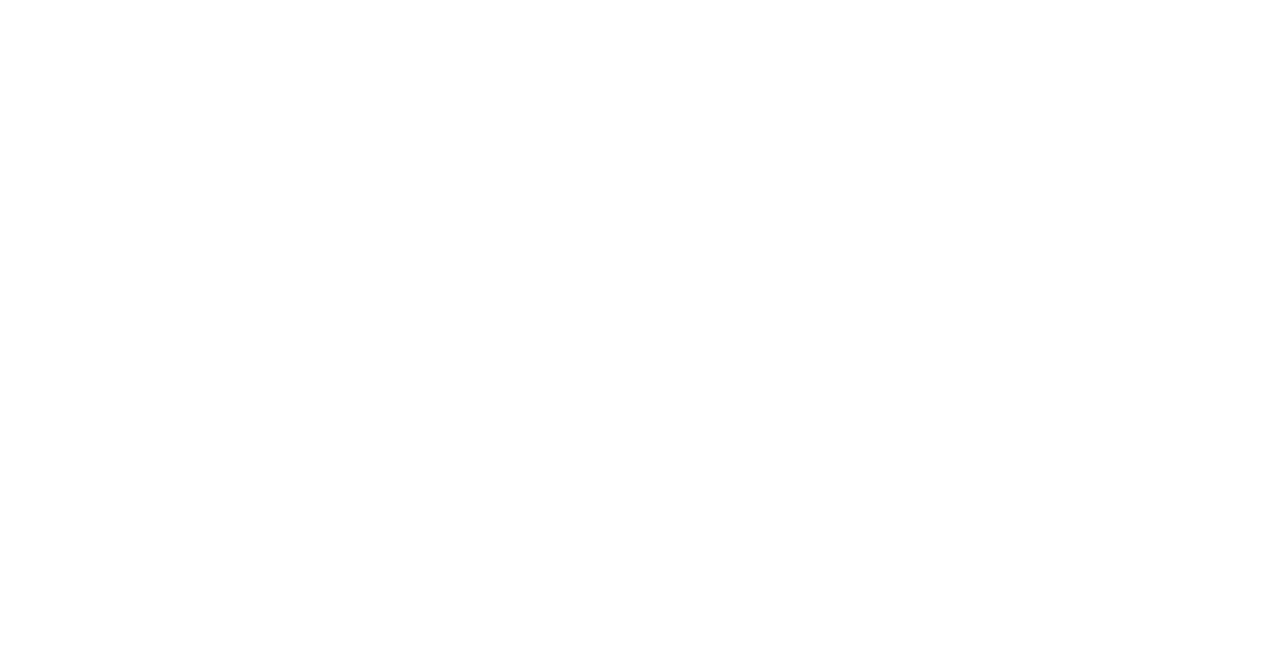
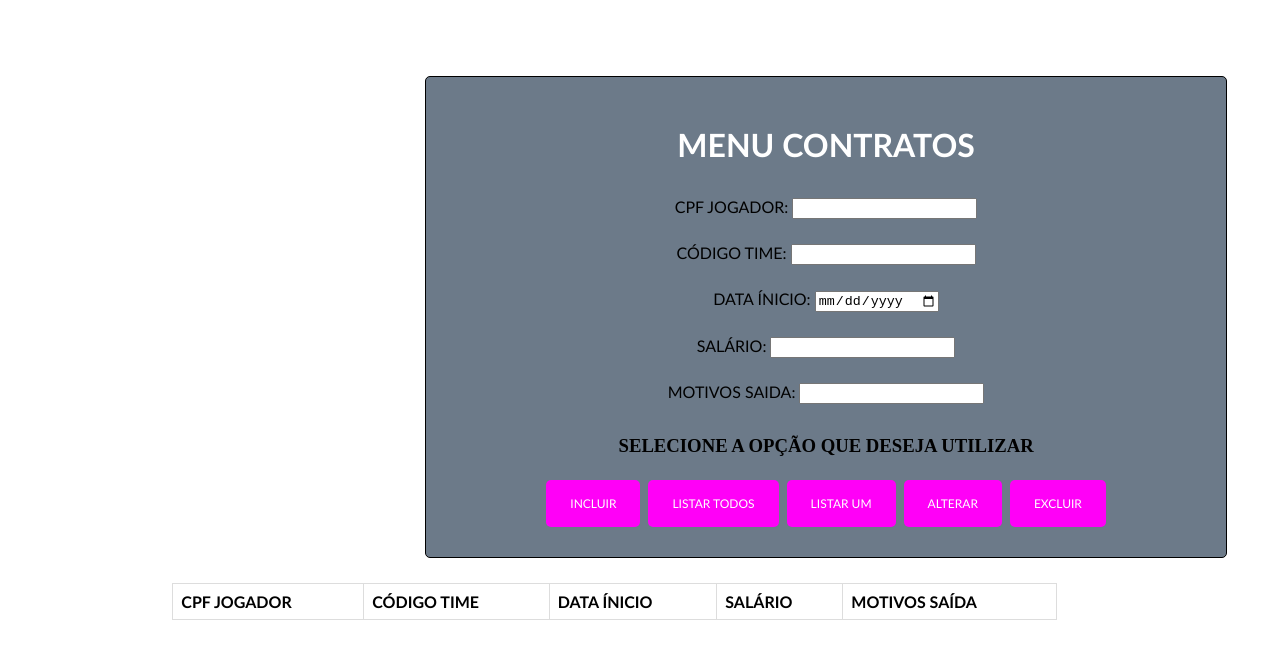
Before and after one commit to guilopes04/trabalho-PW1, a plain HTML site: page Contratos.html in a window 1280 px wide. Drawn offline with Linux system fonts and the light colour scheme.

Commit message:
trabalho done

```diff
--- a/Contratos.html
+++ b/Contratos.html
@@ -0,0 +1,251 @@
+<!DOCTYPE html>
+<html>
+    <head>
+        <meta charset="UTF-8">
+        <title>Menu de Contratos</title>
+        <link rel="stylesheet" href="submenus.css">
+        <script>
+            let contratos = []
+            function incluir(){
+                try{
+                    let achouContrato = false
+                    let storageContratos = localStorage.getItem("contratosStorage");
+                    let cpf = document.getElementById("cpf").value
+                    let codigo = document.getElementById("codigo").value
+                    let data = document.getElementById("data").value
+                    if(storageContratos){
+                        let contratos = JSON.parse(storageContratos);
+                        console.log('contratos', contratos);
+                        for(let i = 0; i < contratos.length; i++){
+                            if(cpf == contratos[i].cpf && codigo == contratos[i].codigo && data == contratos[i].data){
+                                achouContrato = true
+                            }
+                        }
+                    }
+                    if(!achouContrato){
+                        let achouJogador = false
+                        let storageJogadores = localStorage.getItem("jogadoresStorage");
+                        if(storageJogadores){
+                            let jogadores = JSON.parse(storageJogadores);
+                            console.log('jogadores', jogadores);
+                            for(let i = 0; i < jogadores.length; i++){
+                                if(cpf == jogadores[i].cpf){
+                                    achouJogador = true
+                                }
+                            }
+                        }
+
+                        let achouTime = false
+                        let storageTimes = localStorage.getItem("timesStorage");
+                        if(storageTimes){
+                            let times = JSON.parse(storageTimes);
+                            console.log('times', times);
+                            for(let i = 0; i < times.length; i++){
+                                if(codigo == times[i].codigo){
+                                    achouTime = true
+                                }
+                            }
+                        }
+                        if(achouJogador == true && achouTime == true){
+                            let salario = document.getElementById("salario").value
+                            let saida = document.getElementById("saida").value
+                            const contrato = {
+                                cpf: cpf,
+                                codigo: codigo,
+                                data: data,
+                                salario: salario,
+                                saida: saida
+                            }
+                            contratos.push(contrato)
+                            console.log('contratos:', JSON.stringify(contratos))
+                            localStorage.setItem("contratosStorage", JSON.stringify(contratos))
+                            let str = '<tr>'
+                            let tabela = document.getElementById("tabela").lastElementChild
+                            console.log(tabela)
+                            let atrs = [cpf, codigo, data, salario, saida]
+                            let tr = document.createElement("tr")
+                            let td
+                            for(let atr of atrs){
+                                let textNode = document.createTextNode(`${atr}`);
+                                td = document.createElement("td");
+                                td.appendChild(textNode);
+                                tr.appendChild(td);
+                            }
+                            let elementoTabela = document.getElementById("tabela");
+                            elementoTabela.appendChild(tr);
+                        }
+
+                        if(achouJogador == false){alert(`Jogador com cpf ${cpf} não encontrado, insira um valor válido`)}
+                        if(achouTime == false) {alert(`Time com codigo ${codigo} não encontrado, insira um valor válido`)}
+                    }else{
+                        alert('contrato já existente')
+                    }
+
+
+                }catch(e){
+                    console.log(e)
+                    alert(e)
+                }
+            }
+            function listarTodos(){
+                try{
+                    let achou = -1
+                    let storage = localStorage.getItem("contratosStorage");
+                    console.log(storage)
+                    if(storage){
+                        let lista_contratos = JSON.parse(storage);
+                        console.log('lista_contratos', lista_contratos);
+                        let str = '<tr>'
+                        str += '<th>CPF JOGADOR</th>'
+                        str += '<th>CÓDIGO JOGADOR</th>'
+                        str += '<th>DATA DE INÍCIO</th>'
+                        str += '<th>SALÁRIO</th>'
+                        str += '<th>MOTIVOS SAÍDA</th>'
+                        str += '</tr>'
+                        for(contrato of lista_contratos){
+                            str += '<tr>'
+                            str += '<td>' + contrato.cpf + '</td>'
+                            str += '<td>' + contrato.codigo + '</td>'
+                            str += '<td>' + contrato.data + '</td>'
+                            str += '<td>' + contrato.salario + '</td>'
+                            str += '<td>' + contrato.saida + '</td>'
+                            str += '</tr>'
+                        }
+                        let elementoTabela = document.getElementById("tabela");
+                        elementoTabela.innerHTML = str
+                    }else{
+                        alert('não existe contratos')
+                    }
+
+                }catch(e){
+                    console.log(e)
+                    alert(e)
+                }
+            }
+            function listarUm(){
+                try{
+                    let achou = -1
+                    let storageContratos = localStorage.getItem("contratosStorage");
+                    let cpf = document.getElementById("cpf").value
+                    let codigo = document.getElementById("codigo").value
+                    let data = document.getElementById("data").value
+                    if(storageContratos){
+                        let contratos = JSON.parse(storageContratos);
+                        console.log('contratos', contratos);
+                        for(let i = 0; i < contratos.length; i++){
+                            if(cpf == contratos[i].cpf && codigo == contratos[i].codigo && data == contratos[i].data){
+                                achou = i
+                            }
+                        }
+                    }
+                    if(achou != -1){
+                            let str = '<tr>'
+                            str += '<th>CPF JOGADOR</th>'
+                            str += '<th>CÓDIGO JOGADOR</th>'
+                            str += '<th>DATA DE INÍCIO</th>'
+                            str += '<th>SALARIO</th>'
+                            str += '<th>MOTIVO SAÍDA</th>'
+                            str += '</tr>'
+                            str += '<tr>'
+                            str += '<td>' + contratos[achou].cpf + '</td>'
+                            str += '<td>' + contratos[achou].codigo + '</td>'
+                            str += '<td>' + contratos[achou].data + '</td>'
+                            str += '<td>' + contratos[achou].salario + '</td>'
+                            str += '<td>' + contratos[achou].saida + '</td>'
+                            str += '</tr>'
+                            let elementoTabela = document.getElementById("tabela");
+                            elementoTabela.innerHTML = str
+                        }else{
+                            alert("jogador não encontrado")
+                        }
+                }catch(e){
+                    console.log(e)
+                    alert(e)
+                }
+            }
+            function altera(){
+                try{
+                    let achou = -1
+                    let storage = localStorage.getItem("contratosStorage");
+                    let contratos = JSON.parse(storage);
+                    let cpf = document.getElementById("cpf").value
+                    let codigo = document.getElementById("codigo").value
+                    let data = document.getElementById("data").value
+                    for(let i = 0; i < contratos.length; i++){
+                        if(cpf == contratos[i].cpf && codigo == contratos[i].codigo && data == contratos[i].data){
+                            achou = i
+                        }
+                    }
+                    if(achou != -1){
+                        let salario = document.getElementById("salario").value
+                        let saida = document.getElementById("saida").value
+                        if(salario) contratos[achou].salario = salario
+                        if(saida) contratos[achou].saida = saida
+                        console.log('contratos:', JSON.stringify(contratos))
+                        localStorage.setItem("contratosStorage", JSON.stringify(contratos))
+                        alert('contrato alterado')
+                    }
+
+                }catch(e){
+                    console.log(e)
+                    alert(e)
+                }
+            }
+            function deleta(){
+                try{
+                    let achou = -1
+                    let storage = localStorage.getItem("jogadoresStorage");
+                    let contratos = JSON.parse(storage);
+                    let cpf = document.getElementById("cpf").value
+                    let codigo = document.getElementById("codigo").value
+                    let data = document.getElementById("data").value
+                    let newContratos
+                    for(let i = 0; i < contratos.length; i++){
+                        if(cpf == contratos[i].cpf && codigo == contratos[i].codigo && data == contratos[i].data){
+                            achou = i
+                            newContratos = contratos.filter((item) => item.cpf !== cpf)
+                            console.log('newContratos', newContratos)
+                        }
+                    }
+                    localStorage.setItem("contratosStorage", JSON.stringify(newContratos))
+                    alert('contrato deletado')
+                }catch(e){
+                    console.log(e)
+                    alert(e)
+                }
+            }
+        </script>
+    </head>
+    <body>
+        <div class="menu_principal">
+            <h1>MENU CONTRATOS</h1>
+            <label>CPF JOGADOR: <input id="cpf"></label>
+
+            <label>CÓDIGO TIME: <input id="codigo"></label>
+
+            <label>DATA ÍNICIO: <input type="date" id="data"></label>
+
+            <label>SALÁRIO: <input id="salario"></label>
+
+            <label>MOTIVOS SAIDA: <input id="saida"></label>
+
+            <h3>SELECIONE A OPÇÃO QUE DESEJA UTILIZAR</h3>
+            <div>
+                <button onclick="incluir()">INCLUIR</button>
+                <button onclick="listarTodos()">LISTAR TODOS</button>
+                <button onclick="listarUm()">LISTAR UM</button>
+                <button onclick="altera()">ALTERAR</button>
+                <button onclick="deleta()">EXCLUIR</button>
+            </div>
+        </div>
+        <table id="tabela">
+            <tr>
+              <th>CPF JOGADOR</th>
+              <th>CÓDIGO TIME</th>
+              <th>DATA ÍNICIO</th>
+              <th>SALÁRIO</th>
+              <th>MOTIVOS SAÍDA</th>
+            </tr>
+          </table>
+    </body>
+</html>
```
Also changed, not shown: Jogadores.html (+1 -1 lines).
